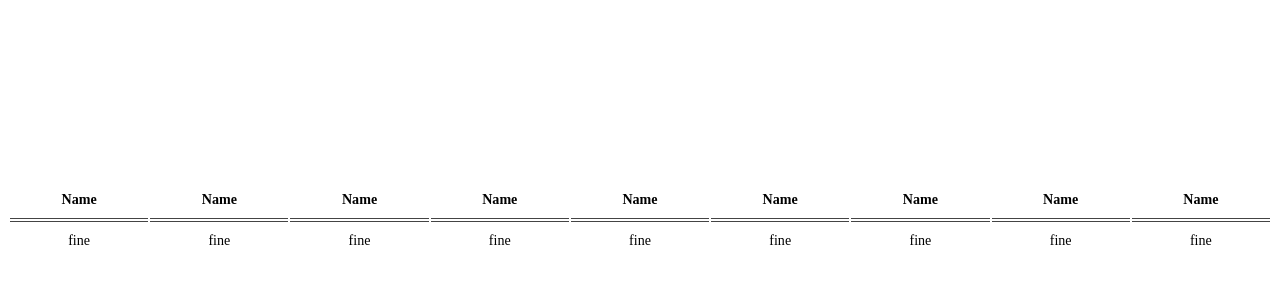
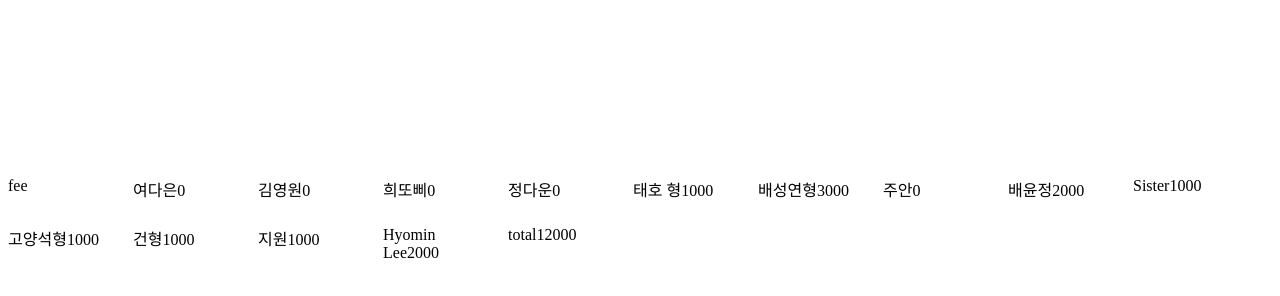
Before and after one commit to roddyisthebest/newpenalty, a plain HTML site: page index.html in a window 1280 px wide. Shown: the part 334-630 px from the top of the page. Drawn offline with Linux system fonts and the light colour scheme.

Commit message:
changeall

```diff
--- /dev/null
+++ b/convert.json
@@ -0,0 +1,19 @@
+{
+    "fee": {
+        "": "fee",
+        "\uc5ec\ub2e4\uc740": "0",
+        "\uae40\uc601\uc6d0": "0",
+        "\ud76c\ub610\uc090": "0",
+        "\uc815\ub2e4\uc6b4": "0",
+        "\ud0dc\ud638 \ud615": "1000",
+        "\ubc30\uc131\uc5f0\ud615": "3000",
+        "\uc8fc\uc548": "0",
+        "\ubc30\uc724\uc815": "2000",
+        "Sister": "1000",
+        "\uace0\uc591\uc11d\ud615": "1000",
+        "\uac74\ud615": "1000",
+        "\uc9c0\uc6d0": "1000",
+        "Hyomin Lee": "2000",
+        "total": "12000"
+    }
+}
--- a/index.html
+++ b/index.html
@@ -33,39 +33,20 @@
             margin:10px;
             text-align:center;
         }
+        .sexygrid{
+            display:grid;
+            grid-template-columns: repeat(auto-fill,100px);
+            grid-gap:25px;
+            width:100%;
+        }
     </style>
 </head>
 <body>
     <div class= "container">
         <h1 class="title">Penalty</h1>
-        <table style="width:100%;">
-            <tr>
-                <th class="th">Name</th>
-                <th class="th">Name</th>
-                <th class="th">Name</th>
-                <th class="th">Name</th>
-                <th class="th">Name</th>
-                <th class="th">Name</th>
-                <th class="th">Name</th>
-                <th class="th">Name</th>
-                <th class="th">Name</th>
-              </tr>
-            </thead>
-            <tbody>
-              <tr>
-                <td class="td">fine</td>
-                <td class="td">fine</td>
-                <td class="td">fine</td>
-                <td class="td">fine</td>
-                <td class="td">fine</td>
-                <td class="td">fine</td>
-                <td class="td">fine</td>
-                <td class="td">fine</td>
-                <td class="td">fine</td>
-
-              </tr>
-            </tbody>
-        </table>
+        <div class="sexygrid"></div>
     </div>
+    <script src="./convert.json" type="text/javascript"></script>
+    <script src="./magic.js"> </script>
 </body>
 </html>
--- a/magic.js
+++ b/magic.js
@@ -0,0 +1,46 @@
+
+const thList = [];
+const tdList = [];
+function createEl(tagType,property,value,classNames,where){
+    const e =document.createElement(`${tagType}`);
+    if(property==='innerHTML'){
+        e.innerHTML = value;
+    }
+    else if(property===" "){
+
+    }
+    else{
+        e.setAttribute(property, value);
+    }
+    classNames.map((one)=>{
+        e.classList.add(`${one}`);
+    })
+    where.appendChild(e);
+    return e;
+}
+const sexygrid = document.querySelector(".sexygrid")
+fetch('./convert.json')
+  .then(response => response.json())
+  .then(async(data) => {
+      for(const key in data.fee){
+          thList.push(key);
+          tdList.push(data.fee[key]);
+        }})
+  .catch(error => console.log(error));
+
+  setTimeout(() => {
+    thList.map((index,data)=>{
+        const one = createEl('div',' ',` `,["sexyone"],sexygrid);
+        createEl("span",'innerHTML',`${index}`,['name'],one);
+    });
+    tdList.map((index,data)=>{
+        const list = document.querySelectorAll(".sexyone")
+        createEl("span",'innerHTML',`${index}`,['name'],list[data]);
+
+    })
+
+
+  }, 500);
+
+
+/*data.fee[key]*/
```
